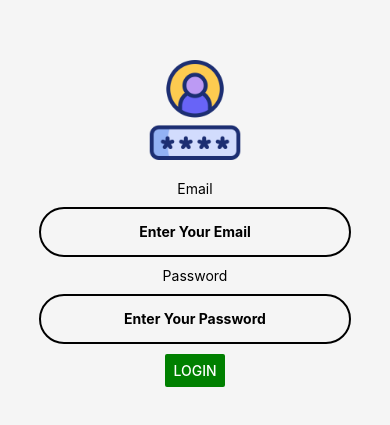
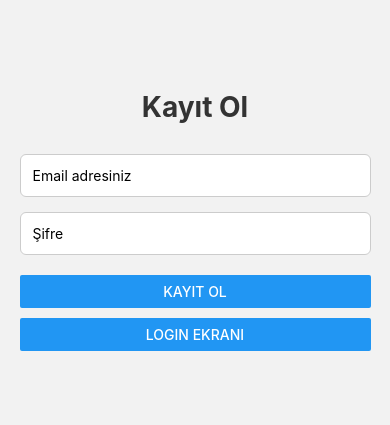
Before and after one commit to TayyipKose/React_Native, a React Native app in the folder RN101/: screen /SignUp in a window 390 px wide. Shown: the part 199-624 px from the top of the page. Built offline with nearby package versions, Linux system fonts and the light colour scheme.

Commit message:
()=> added routing

```diff
--- a/RN101/App.tsx
+++ b/RN101/App.tsx
@@ -1,14 +1,26 @@
 import React from 'react';
-import { View, StyleSheet } from 'react-native';
-import Ders1 from "./Dersler/Ders1";
-import Ders2 from "./Dersler/Ders2";
+import {StyleSheet} from 'react-native';
+import LoginPage from "./screens/loginPage";
+import SignUpPage from "./screens/SignUpPage";
+import {NavigationContainer} from '@react-navigation/native';
+import {createNativeStackNavigator} from '@react-navigation/native-stack';
+
+const Stack = createNativeStackNavigator();
 
 const App = () => {
-  return<Ders2 />;
+    return (
+        <NavigationContainer>
+            <Stack.Navigator screenOptions={{headerShown: false}}>
+                <Stack.Screen
+                    name="Login_Page"
+                    component={LoginPage}
+                />
+                <Stack.Screen name="SignUp" component={SignUpPage}/>
+            </Stack.Navigator>
+        </NavigationContainer>
+    );
 };
 
-const styles = StyleSheet.create({
-
-});
+const styles = StyleSheet.create({});
 
 export default App;
--- a/RN101/Dersler/Ders1.tsx
+++ b/RN101/Dersler/Ders1.tsx
@@ -1,5 +1,5 @@
 import React from 'react';
-import { View, StyleSheet } from 'react-native';
+import { View, StyleSheet, Text } from 'react-native';
 
 const ders1 = () => {
     return (
--- a/RN101/package.json
+++ b/RN101/package.json
@@ -9,10 +9,14 @@
     "web": "expo start --web"
   },
   "dependencies": {
+    "@react-navigation/native": "^7.1.10",
+    "@react-navigation/native-stack": "^7.3.14",
     "expo": "~53.0.9",
     "expo-status-bar": "~2.2.3",
     "react": "19.0.0",
-    "react-native": "0.79.2"
+    "react-native": "0.79.2",
+    "react-native-screens": "~4.11.1",
+    "react-native-safe-area-context": "5.4.0"
   },
   "devDependencies": {
     "@babel/core": "^7.25.2",
--- /dev/null
+++ b/RN101/screens/SignUpPage.js
@@ -0,0 +1,86 @@
+import React, { useState } from 'react';
+import {
+    SafeAreaView,
+    View,
+    Text,
+    TextInput,
+    StyleSheet,
+    Button,
+} from 'react-native';
+import Loading from '../src/components/shareds/loading';
+
+const SignUpPage = ({ navigation }) => {
+    const [signUpEmail, setSignUpemail] = useState('');
+    const [signUpPassword, setSignUpPassword] = useState('');
+
+    const signUpCommitSave = (email, password) => {
+        if (email && password) {
+            alert('Kayıt işlemi başarılı!');
+            navigation.navigate('Login_Page');
+        } else {
+            alert('Bilgilerin tamamını doldurunuz!');
+        }
+    };
+
+    return (
+        <Loading>
+            <SafeAreaView style={styles.container}>
+                <Text style={styles.title}>Kayıt Ol</Text>
+
+                <TextInput
+                    style={styles.input}
+                    placeholder="Email adresiniz"
+                    inputMode="email"
+                    onChangeText={setSignUpemail}
+                    value={signUpEmail}
+                />
+
+                <TextInput
+                    style={styles.input}
+                    placeholder="Şifre"
+                    secureTextEntry
+                    onChangeText={setSignUpPassword}
+                    value={signUpPassword}
+                />
+
+                <View style={styles.buttonContainer}>
+                    <Button title="Kayıt Ol" onPress={() => signUpCommitSave(signUpEmail, signUpPassword)} />
+                </View>
+                <View style={styles.buttonContainer}>
+                    <Button title="Login Ekranı" onPress={() => navigation.navigate('Login_Page')} />
+                </View>
+            </SafeAreaView>
+        </Loading>
+    );
+};
+
+const styles = StyleSheet.create({
+    container: {
+        flex: 1,
+        backgroundColor: '#f2f2f2', // Açık gri arka plan
+        alignItems: 'center',
+        justifyContent: 'center',
+        padding: 20,
+    },
+    title: {
+        fontSize: 28,
+        marginBottom: 30,
+        fontWeight: 'bold',
+        color: '#333',
+    },
+    input: {
+        width: '90%',
+        padding: 12,
+        marginBottom: 15,
+        backgroundColor: '#fff',
+        borderRadius: 6,
+        borderColor: '#ccc',
+        borderWidth: 1,
+    },
+    buttonContainer: {
+        width: '90%',
+        marginVertical: 5,
+    },
+});
+
+export default SignUpPage;
--- a/RN101/Dersler/Ders2.tsx
+++ b/RN101/screens/loginPage.js
@@ -2,7 +2,7 @@ import React, {useState} from 'react';
 import {View, Text, StyleSheet, TextInput, Button, Alert, Image} from 'react-native';
 import Loading from "../src/components/shareds/loading";
 
-const Ders2 = () => {
+const LoginPage = ({navigation}) => {
     const [_email, setEmail] = useState("");
     const [_password, setPassword] = useState("");
     const [showWelcome, setShowWelcome] = useState(false);
@@ -43,8 +43,13 @@ const Ders2 = () => {
                     onChangeText={setPassword}
                     value={_password}
                 />
-                <View>
-                    <Button title="Login" onPress={commitSave} color="green"/>
+                <View style={styles.buttonRow}>
+                    <View style={styles.buttonWrapper}>
+                        <Button title="Login" onPress={commitSave} color="green"/>
+                    </View>
+                    <View style={styles.signUpButton}>
+                        <Button title="Sign Up" color="blue" onPress={() => navigation.navigate('SignUp')}/>
+                    </View>
                 </View>
             </View>
         </Loading>
@@ -77,6 +82,9 @@ const styles = StyleSheet.create({
         width: 100,
         height: 100,
     },
+    signUpButton: {
+        paddingVertical: 20,
+    }
 });
 
-export default Ders2;
+export default LoginPage;
```
Also changed, not shown: 1 other file (tests, documents, lock files or other folders).
